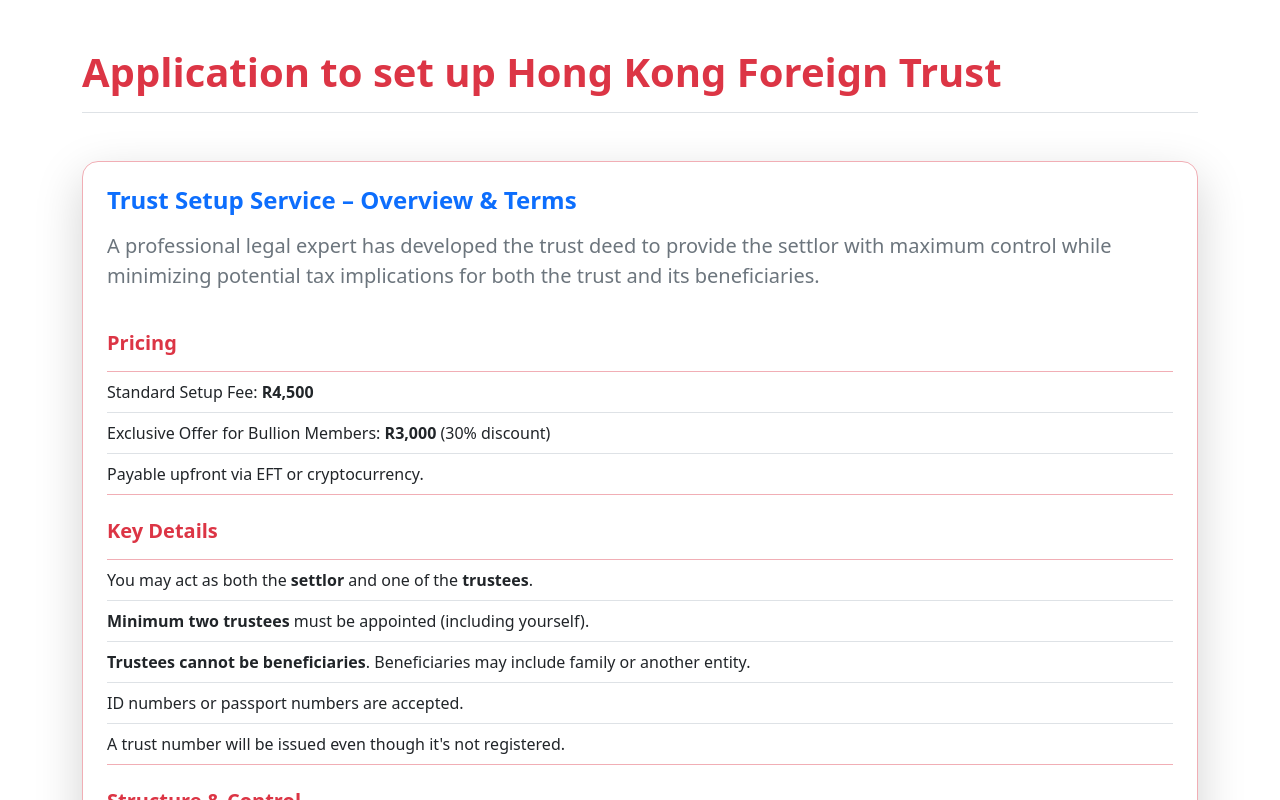
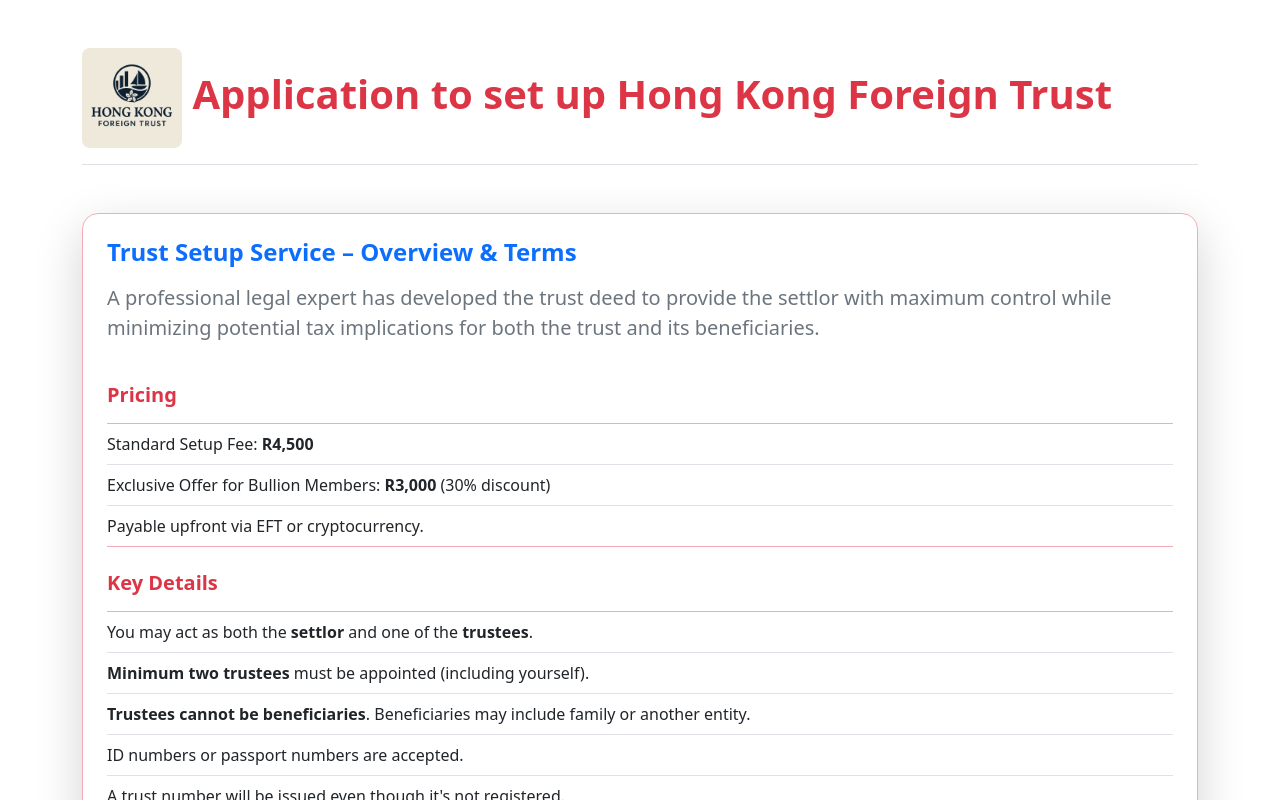
Before and after one commit to WhitelightningDev/hongkongtrust, an Angular app: page / in a window 1280 px wide. Shown: the top 800 px of the page. Built offline with nearby package versions, Linux system fonts and the light colour scheme.

Commit message:
uploaded a logo

```diff
--- a/src/app/pages/welcomepage/welcomepage.html
+++ b/src/app/pages/welcomepage/welcomepage.html
@@ -1,5 +1,7 @@
 <div class="container my-5">
+
   <h1 class="text-danger mb-5 fw-bold border-bottom pb-3">
+     <img src="hongkonglogo.png" alt="" width="100px" class="rounded-3 align-self-center">
     Application to set up Hong Kong Foreign Trust
   </h1>
 
--- a/src/index.html
+++ b/src/index.html
@@ -5,7 +5,7 @@
   <title>HKNFT</title>
   <base href="/">
   <meta name="viewport" content="width=device-width, initial-scale=1">
-  <link rel="icon" type="image/x-icon" href="favicon.ico">
+  <link rel="icon" type="image/x-icon" href="hongkonglogo.png">
   <link href="https://cdn.jsdelivr.net/npm/bootstrap@5.3.7/dist/css/bootstrap.min.css" rel="stylesheet" integrity="sha384-LN+7fdVzj6u52u30Kp6M/trliBMCMKTyK833zpbD+pXdCLuTusPj697FH4R/5mcr" crossorigin="anonymous">
 </head>
 <body>
```
Also changed, not shown: public/hongkonglogo.png (added).
